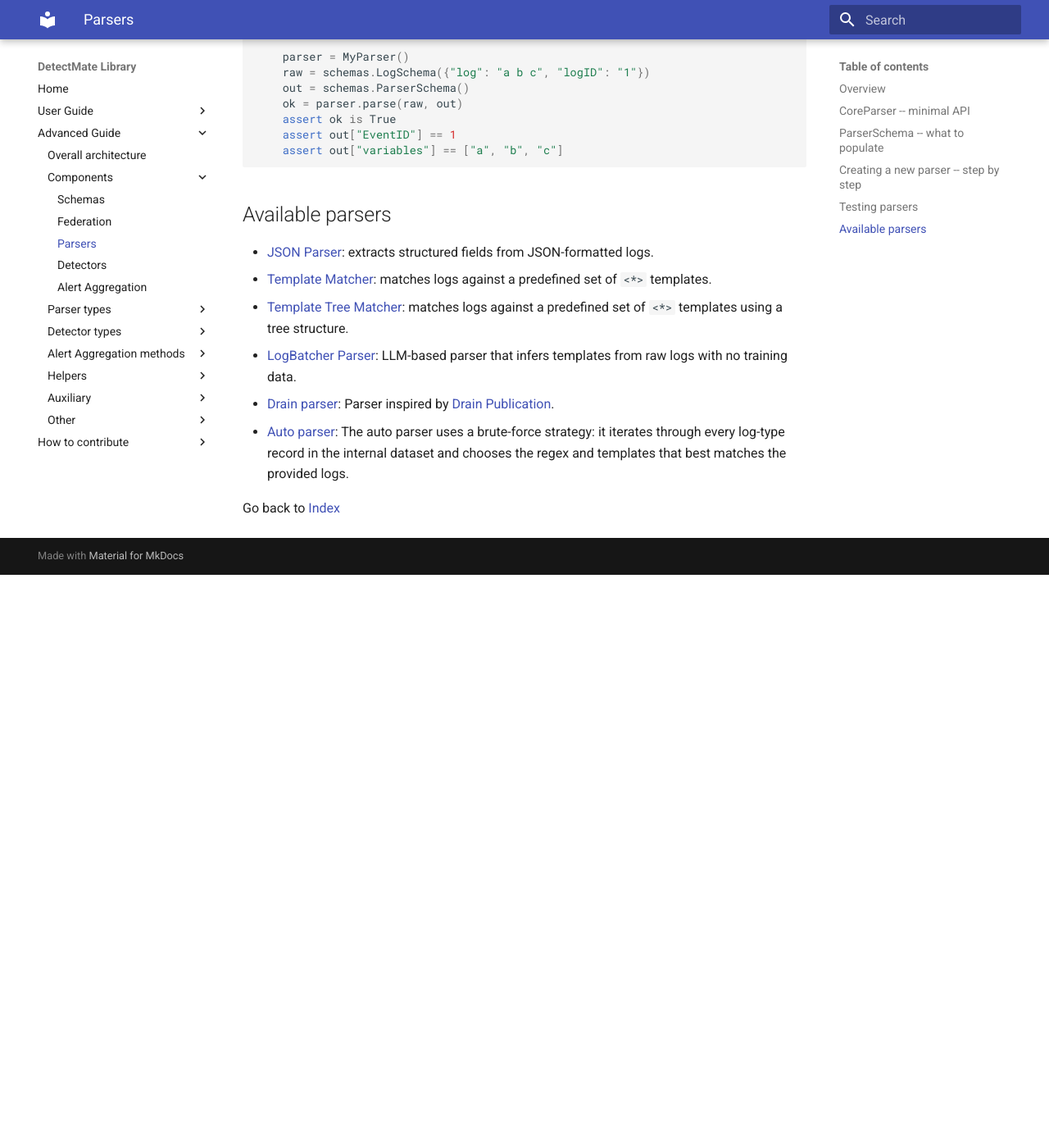
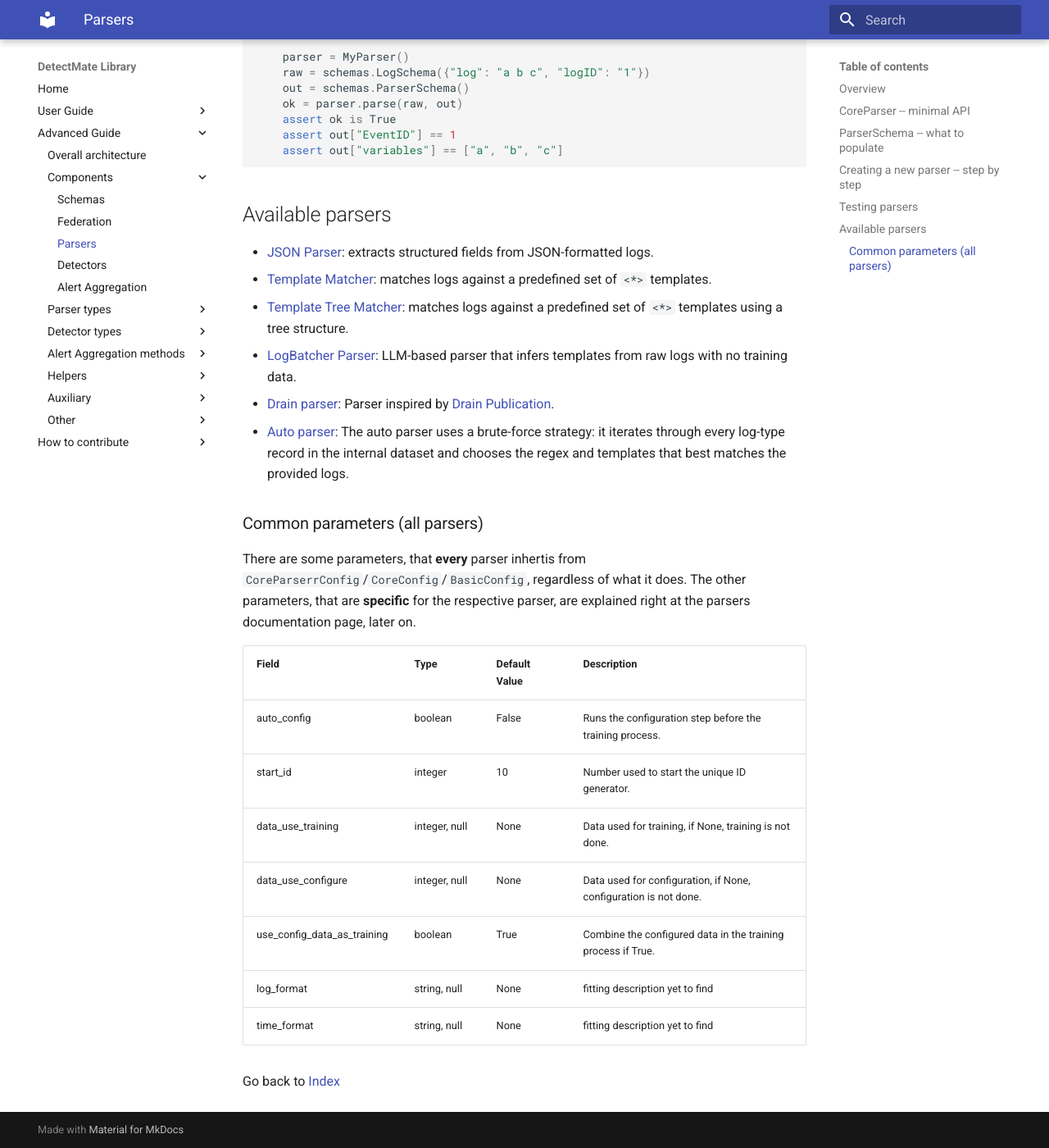
Before and after one commit to ait-detectmate/DetectMateLibrary, an MkDocs documentation site: the page built from docs/parsers.md, in a window 1280 px wide and 1400 px high, scrolled down 2434 px. Shown: the whole window at 82% size. Built offline with MkDocs 1.6.1 and Material for MkDocs 9.7.7, drawn with Linux system fonts in a browser that asks for light colours; before the commit the page ends 3135 px from its top, so only the background shows below that.

Commit message:
automate writing common config arguments from parsers into the documentation

```diff
--- a/docs/parsers.md
+++ b/docs/parsers.md
@@ -45,7 +45,6 @@ Minimum fields commonly expected by downstream components:
 - `variables` (repeated string)  --  extracted parameters (extend the list)
 - `parsedLogID` / `logID`  --  identifiers linking raw and parsed records
 - `parsedTimestamp` / `receivedTimestamp`  --  timestamps
-
 
 ## Creating a new parser  --  step by step
 
@@ -117,4 +116,21 @@ def test_my_parser_parse():
 - [Drain parser](parsers/drain_parser.md): Parser inspired by [Drain Publication](https://ieeexplore.ieee.org/document/8029742).
 - [Auto parser](parsers/auto_parser.md): The auto parser uses a brute-force strategy: it iterates through every log-type record in the internal dataset and chooses the regex and templates that best matches the provided logs.
 
+### Common parameters (all parsers)
+
+There are some parameters, that **every** parser inhertis from `CoreParserrConfig`/`CoreConfig`/`BasicConfig`, regardless of what it does. The other parameters, that are **specific** for the respective parser, are explained right at the parsers documentation page, later on.
+
+<!-- Start common_arguments -->
+| Field  | Type  | Default Value| Description|
+|-------|------|-----|---|
+|auto_config|boolean|False|Runs the configuration step before the training process.|
+|start_id|integer|10|Number used to start the unique ID generator.|
+|data_use_training|integer, null|None|Data used for training, if None, training is not done.|
+|data_use_configure|integer, null|None|Data used for configuration, if None, configuration is not done.|
+|use_config_data_as_training|boolean|True|Combine the configured data in the training process if True.|
+|log_format|string, null|None|fitting description yet to find|
+|time_format|string, null|None|fitting description yet to find|
+<!-- End common_arguments -->
+
+
 Go back to [Index](index.md)
```
Also changed, not shown: docs/examples/config/update.py (+24 -3 lines).
